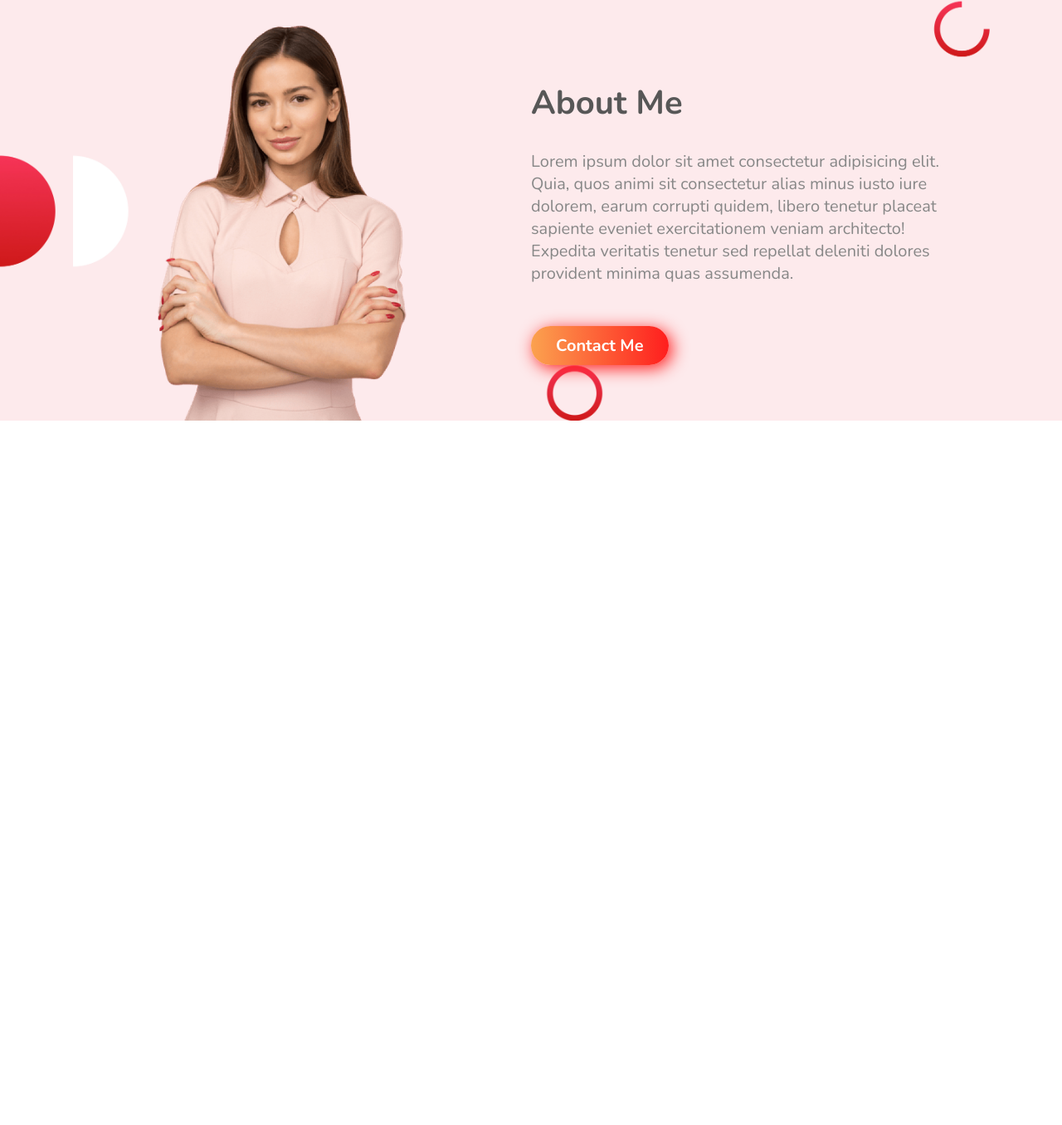
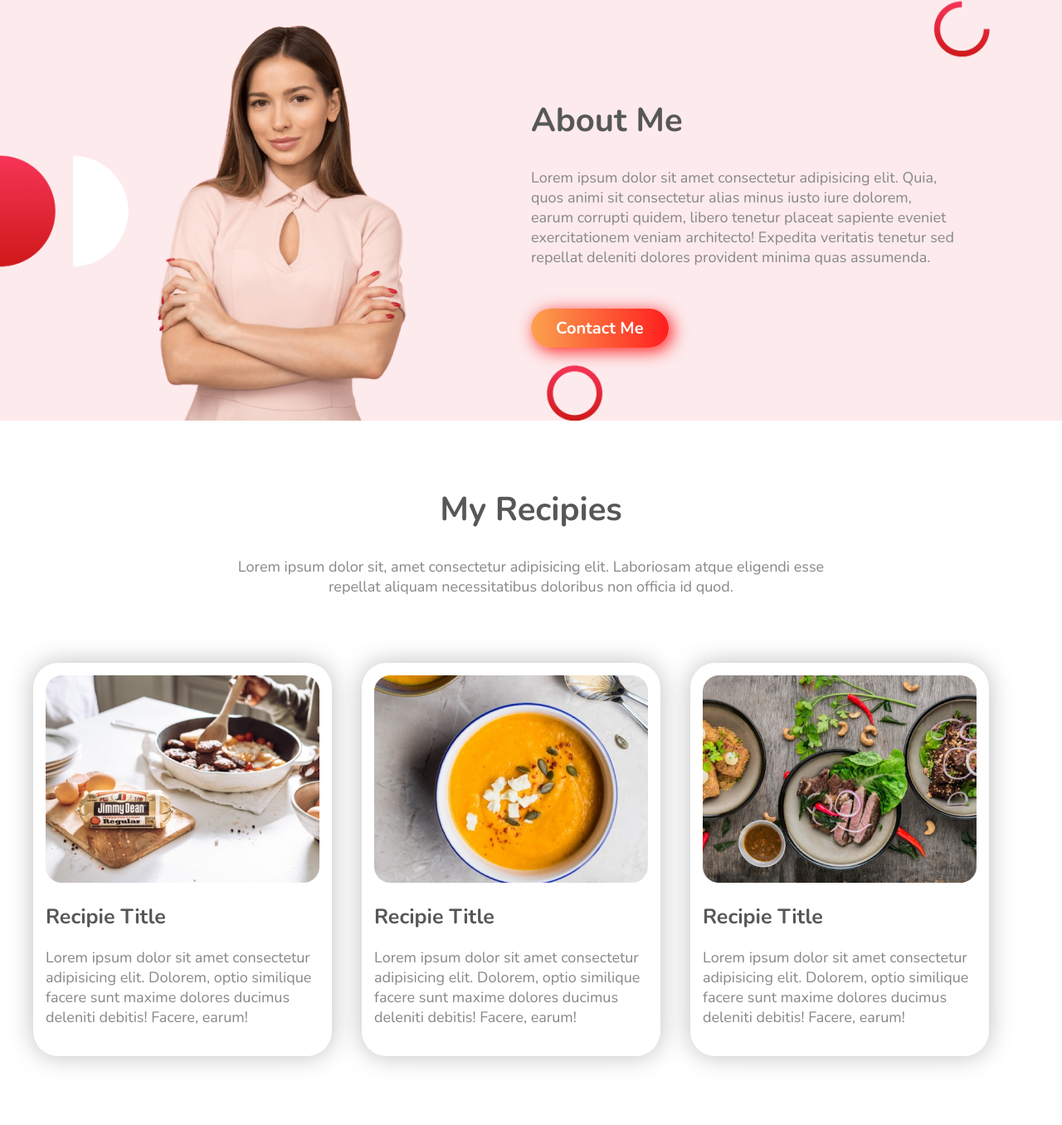
Before and after one commit to Mostakimul/food-pHero-01, a plain HTML site: page index.html in a window 1280 px wide. Shown: the part 754-2110 px from the top of the page at 83% size. Before the commit the page ends 1261 px from the top, so only its background shows below. Drawn offline with nearby package versions, Linux system fonts and the light colour scheme.

Commit message:
Recipie section completed

```diff
--- a/index.html
+++ b/index.html
@@ -51,6 +51,39 @@
       </div>
     </div>
   </section>
+
+  <!-- Recipie Section -->
+  <section id="recipie" class="container">
+    <div class="recipie-content">
+      <h2 class="sub-title recipie-sub">My Recipies</h2>
+      <div class="paragraph recipie-paragraph">Lorem ipsum dolor sit, amet consectetur adipisicing elit. Laboriosam
+        atque eligendi esse
+        repellat aliquam necessitatibus doloribus non officia id quod.</div>
+    </div>
+    <div class="felx-conatiner">
+      <div class="flex-w-30 recipie-card">
+        <img src="./images/food/Project Cover.jpg" alt="Food" class="recipie-card__image">
+
+        <h3 class="recipie-card__title">Recipie Title</h3>
+        <p class="paragraph recipie-card__para">Lorem ipsum dolor sit amet consectetur adipisicing elit. Dolorem, optio
+          similique facere sunt maxime dolores ducimus deleniti debitis! Facere, earum!</p>
+      </div>
+      <div class="flex-w-30 recipie-card">
+        <img src="./images/food/Project Cover.png" alt="Food" class="recipie-card__image">
+
+        <h3 class="recipie-card__title">Recipie Title</h3>
+        <p class="paragraph recipie-card__para">Lorem ipsum dolor sit amet consectetur adipisicing elit. Dolorem, optio
+          similique facere sunt maxime dolores ducimus deleniti debitis! Facere, earum!</p>
+      </div>
+      <div class="flex-w-30 recipie-card">
+        <img src="./images/food/Project Cover1.jpg" alt="Food" class="recipie-card__image">
+
+        <h3 class="recipie-card__title">Recipie Title</h3>
+        <p class="paragraph recipie-card__para">Lorem ipsum dolor sit amet consectetur adipisicing elit. Dolorem, optio
+          similique facere sunt maxime dolores ducimus deleniti debitis! Facere, earum!</p>
+      </div>
+    </div>
+  </section>
 </body>
 
 </html>
--- a/style.css
+++ b/style.css
@@ -27,6 +27,9 @@ body {
 .flex-w-50 {
   width: 50%;
 }
+.flex-w-30 {
+  width: 30%;
+}
 .color-orange {
   color: #fba24f;
 }
@@ -43,7 +46,7 @@ body {
   margin-top: 2rem;
 }
 .paragraph {
-  font-size: 2rem;
+  font-size: 1.8rem;
   color: #878787;
 }
 .sub-title {
@@ -59,6 +62,7 @@ body {
   margin-bottom: 5rem;
 }
 .hero-paragraph {
+  font-size: 2rem;
   width: 80%;
   margin-bottom: 2rem;
 }
@@ -88,3 +92,38 @@ body {
 .about-sub {
   margin-bottom: 3rem;
 }
+
+/*************** Recipie Section ***************/
+#recipie {
+  padding: 8rem 0;
+}
+.recipie-content {
+  text-align: center;
+}
+.recipie-sub {
+  margin-bottom: 3rem;
+}
+.recipie-paragraph {
+  width: 60%;
+  margin: 0 auto;
+}
+.recipie-card {
+  padding: 1.5rem;
+  box-shadow: 0 0 3rem #bebebe;
+  border-radius: 3rem;
+}
+.recipie-card:not(:last-child) {
+  margin-right: 3%;
+}
+.recipie-card__image {
+  width: 100%;
+}
+.recipie-card__title {
+  margin-top: 2rem;
+  font-size: 2.5rem;
+  font-weight: 700;
+  color: #575757;
+}
+.recipie-card__para {
+  margin: 2rem 0;
+}
```
